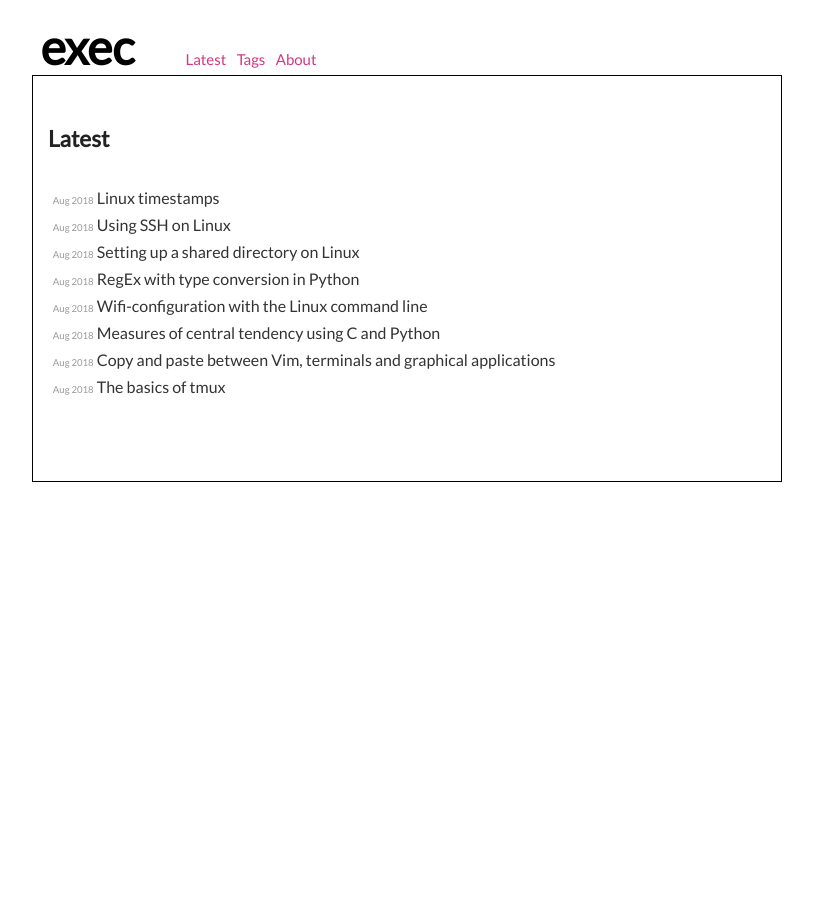
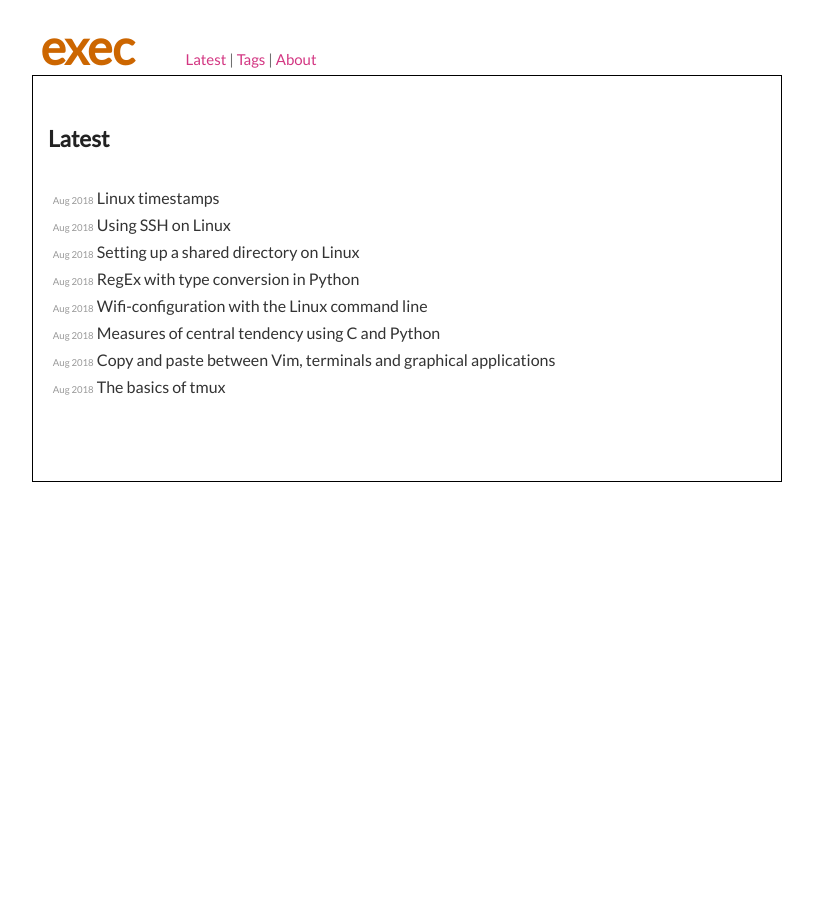
Before and after one commit to execas/execas.github.io, a Jekyll site: the page built from index.html, in a window 1280 px wide. Shown: the whole page, without its empty margins (233-1046 px from the left). Built offline with Jekyll 4.4.1, drawn with Linux system fonts in a browser that asks for light colours.

Commit message:
Update execas.css

```diff
--- a/css/execas.css
+++ b/css/execas.css
@@ -108,7 +108,7 @@ p {
 
 .header {
      background-color:#ffffff;
-     color: #f8f8ff;
+     color: #707070;
      margin:0 auto;
      max-width: 720px;
      padding: 10px 13px 0px 0px;
@@ -120,7 +120,7 @@ p {
 .header h1 {
      font-size: 3rem;
      margin-right: 3rem;
-     color: #000000;
+     color: #cc6600;
      display: inline;
      margin-top: 0px;
      margin-bottom:0px;
```
